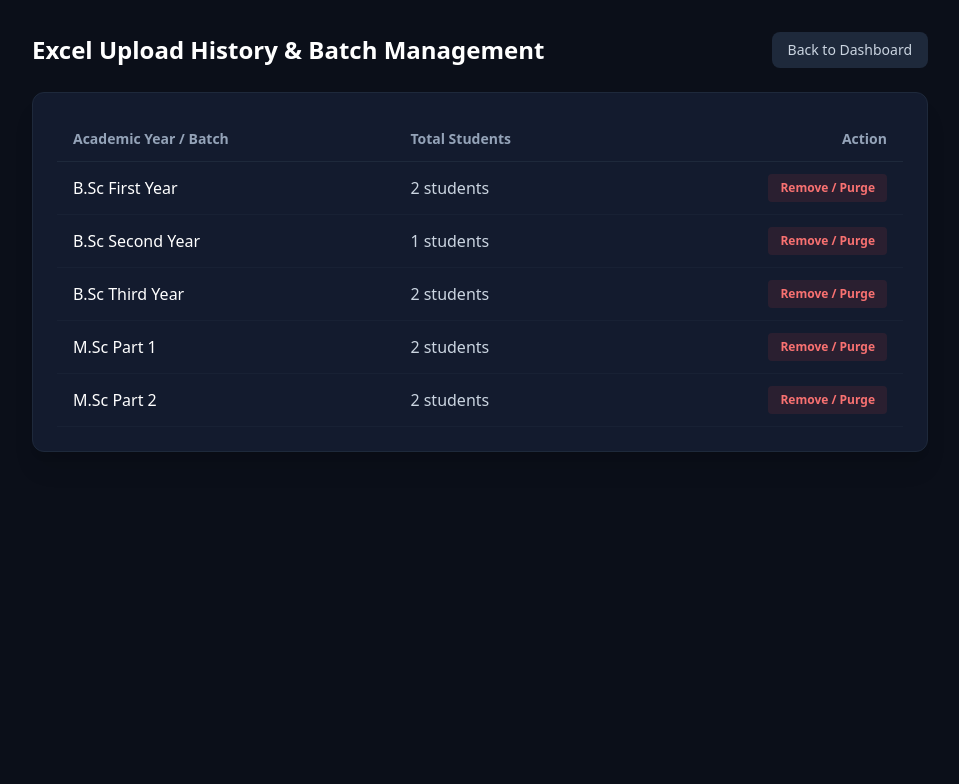
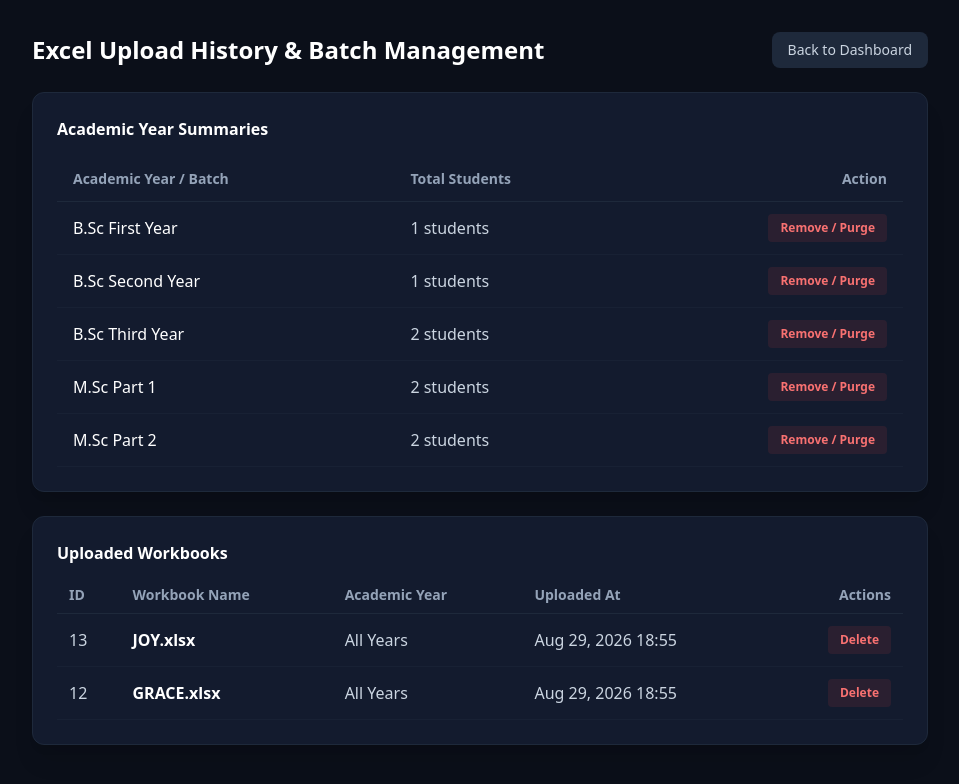
Before and after one commit to sumitjinna23-droid/student_project, a Django app: page /upload-history/ in a window 1280 px wide. Shown: the top 784 px of the page, without its empty margins (160-1119 px from the left). Run offline with Django 5.2, Linux system fonts and the light colour scheme; a user stored in the database is signed in; data comes from the database, SQL or seed files in the repository; some libraries are stand-ins or nearby versions.

Commit message:
Fix: attach ExcelBatch to created Students/Marks/Attendance; update dashboard/upload history UI

```diff
--- a/students/templates/students/upload_history.html
+++ b/students/templates/students/upload_history.html
@@ -3,6 +3,7 @@
 <head>
     <meta charset="UTF-8">
     <title>Excel Upload History & Batch Management</title>
+    <meta name="viewport" content="width=device-width, initial-scale=1.0">
     <script src="https://cdn.tailwindcss.com"></script>
 </head>
 <body class="bg-[#0b0f19] text-slate-200 font-sans p-8">
@@ -19,7 +20,8 @@
         {% endfor %}
     {% endif %}
 
-    <div class="bg-[#131b2e] border border-[#1e293b] rounded-xl p-6 shadow-xl">
+    <div class="bg-[#131b2e] border border-[#1e293b] rounded-xl p-6 shadow-xl mb-6">
+        <h2 class="text-white font-semibold mb-4">Academic Year Summaries</h2>
         <table class="w-full text-left border-collapse">
             <thead>
                 <tr class="border-b border-slate-800 text-slate-400 text-sm">
@@ -46,9 +48,54 @@
                         {% endif %}
                     </td>
                 </tr>
+                {% empty %}
+                <tr><td colspan="3" class="py-6 text-center text-slate-500">No academic year summaries available.</td></tr>
                 {% endfor %}
             </tbody>
         </table>
+    </div>
+
+    <div class="card mt-4 bg-[#131b2e] border border-[#1e293b] rounded-xl p-6 shadow-xl">
+        <div class="card-header mb-3">
+            <h3 class="text-white font-semibold">Uploaded Workbooks</h3>
+        </div>
+        <div class="card-body">
+            {% if excel_batches %}
+                <div class="overflow-x-auto">
+                    <table class="min-w-full text-left border-collapse">
+                        <thead>
+                            <tr class="text-slate-400 text-sm border-b border-slate-800">
+                                <th class="py-2 px-3">ID</th>
+                                <th class="py-2 px-3">Workbook Name</th>
+                                <th class="py-2 px-3">Academic Year</th>
+                                <th class="py-2 px-3">Uploaded At</th>
+                                <th class="py-2 px-3 text-right">Actions</th>
+                            </tr>
+                        </thead>
+                        <tbody>
+                            {% for batch in excel_batches %}
+                                <tr class="border-b border-slate-800/50 hover:bg-slate-800/30">
+                                    <td class="py-3 px-3 text-slate-300">{{ batch.id }}</td>
+                                    <td class="py-3 px-3"><strong class="text-white">{{ batch.filename }}</strong></td>
+                                    <td class="py-3 px-3 text-slate-300">{{ batch.academic_year|default:"All Years" }}</td>
+                                    <td class="py-3 px-3 text-slate-300">{{ batch.uploaded_at|date:"M d, Y H:i" }}</td>
+                                    <td class="py-3 px-3 text-right">
+                                        <form method="POST" action="{% url 'students:delete_excel_batch' batch.id %}" onsubmit="return confirm('Are you sure you want to delete {{ batch.filename }}?');" style="display:inline;">
+                                            {% csrf_token %}
+                                            <button type="submit" class="bg-red-500/10 text-red-400 hover:bg-red-500 hover:text-white px-3 py-1.5 rounded text-xs font-semibold transition">
+                                                Delete
+                                            </button>
+                                        </form>
+                                    </td>
+                                </tr>
+                            {% endfor %}
+                        </tbody>
+                    </table>
+                </div>
+            {% else %}
+                <p class="text-slate-400">No Excel workbooks uploaded yet.</p>
+            {% endif %}
+        </div>
     </div>
 </div>
 
--- a/students/urls.py
+++ b/students/urls.py
@@ -29,5 +29,7 @@ urlpatterns = [
     path('upload-history/', views.upload_history, name='upload_history'),
     path('delete-year-data/<str:year_code>/', views.delete_year_data, name='delete_year_data'),
 
+    # Deletion routes for Excel batches (two route patterns / alias names provided so templates/legacy links work)
     path('upload-history/delete-batch/<int:batch_id>/', views.delete_excel_batch, name='delete_excel_batch'),
+    path('delete-batch/<int:batch_id>/', views.delete_excel_batch, name='delete_batch'),
 ]
--- a/students/views.py
+++ b/students/views.py
@@ -1,3 +1,4 @@
+# students/views.py
 import re
 import pandas as pd
 
@@ -12,8 +13,9 @@ from django.contrib.auth import authenticate, login, logout
 from django.contrib.auth.decorators import login_required
 from django.contrib.auth.models import User
 from .models import ExcelBatch
-
-from .models import Student, Subject, Marks, SubjectAttendance, YEAR_CHOICES, UserProfile, AllowedTeacher, Achievement
+from .models import (
+    Student, Subject, Marks, SubjectAttendance, YEAR_CHOICES, UserProfile, AllowedTeacher, Achievement
+)
 from .utils import (
     map_dataframe_columns,
     parse_year_from_roll,
@@ -364,8 +366,8 @@ def student_dashboard(request):
             ai_analysis = analyze_student_performance(m, overall_att)
 
             if isinstance(ai_analysis, dict):
-                ai_analysis.setdefault('strongest_unit', m.strongest_unit or 'Unit 1')
-                ai_analysis.setdefault('weakest_unit', m.weakest_unit or 'Unit 3')
+                ai_analysis.setdefault('strongest_unit', getattr(m, 'strongest_unit', 'Unit 1'))
+                ai_analysis.setdefault('weakest_unit', getattr(m, 'weakest_unit', 'Unit 3'))
                 ai_analysis.setdefault('remedial_plan', 'Assign practice sheets.')
 
             subject_performances.append({
@@ -378,8 +380,6 @@ def student_dashboard(request):
 
         subject_count = len(subject_performances)
         overall_academic_avg = round(total_percentage_sum / subject_count, 1) if subject_count else 0.0
-        # Fetch student achievements
-        achievements = list(student.achievements.all())
 
         context.update({
             'subject_performances': subject_performances,
@@ -387,6 +387,7 @@ def student_dashboard(request):
             'overall_academic_avg': overall_academic_avg,
             'overall_att': overall_att,
             'total_subjects_evaluated': subject_count,
+            'achievements': achievements,
         })
 
     return render(request, 'student_dashboard.html', context)
@@ -433,6 +434,13 @@ def analytics_dashboard(request):
         uploaded_file = request.FILES['excel_file']
 
         try:
+            # Create ExcelBatch BEFORE processing so we can attach it to records
+            excel_batch = ExcelBatch.objects.create(
+                filename=uploaded_file.name,
+                academic_year=request.POST.get('year', 'General'),
+                uploaded_by=request.user if request.user.is_authenticated else None
+            )
+
             if uploaded_file.name.endswith('.csv'):
                 df = pd.read_csv(uploaded_file)
             else:
@@ -449,10 +457,14 @@ def analytics_dashboard(request):
                         if not roll or roll.lower() == 'nan':
                             continue
 
-                        student_obj, _ = Student.objects.get_or_create(
+                        student_obj, created = Student.objects.get_or_create(
                             roll_number=roll,
-                            defaults={'name': f"Student {roll}"}
+                            defaults={'name': f"Student {roll}", 'created_in_batch': excel_batch}
                         )
+                        if created:
+                            # already set created_in_batch via defaults
+                            pass
+
                         subj_name = str(row['Subject']).strip()
                         subject_obj, _ = Subject.objects.get_or_create(name=subj_name)
 
@@ -464,9 +476,13 @@ def analytics_dashboard(request):
                                 'theory_attended': int(clean_val(row['Attended Theory']) or 0),
                                 'practical_total': int(clean_val(row['Total Practical']) or 0),
                                 'practical_attended': int(clean_val(row['Attended Practical']) or 0),
+                                'excel_batch': excel_batch
                             }
                         )
                         records_created += 1
+
+                excel_batch.record_count = records_created
+                excel_batch.save()
 
                 messages.success(request, f"Streamlined attendance uploaded for {records_created} records!")
                 return redirect('/dashboard/')
@@ -477,6 +493,7 @@ def analytics_dashboard(request):
                     request,
                     f"Upload Failed! Missing required columns in file: {', '.join(missing_cols)}"
                 )
+                excel_batch.delete()
                 return redirect('/dashboard/')
 
             records_created = 0
@@ -501,7 +518,7 @@ def analytics_dashboard(request):
 
                     student_obj, created = Student.objects.get_or_create(
                         roll_number=roll,
-                        defaults={'name': name}
+                        defaults={'name': name, 'created_in_batch': excel_batch}
                     )
 
                     if not created and student_obj.name != name:
@@ -555,6 +572,7 @@ def analytics_dashboard(request):
                             'internal_marks': internal,
                             'practical_marks': practical,
                             'assignment_marks': assignment,
+                            'excel_batch': excel_batch
                         }
                     )
 
@@ -573,20 +591,25 @@ def analytics_dashboard(request):
                                 'theory_total': th_tot or 0,
                                 'practical_attended': pr_att or 0,
                                 'practical_total': pr_tot or 0,
+                                'excel_batch': excel_batch
                             }
                         )
 
                     records_created += 1
 
-            ExcelBatch.objects.create(
-                filename=uploaded_file.name,
-                academic_year=request.POST.get('year', 'General')
-            )
+            excel_batch.record_count = records_created
+            excel_batch.save()
             messages.success(request, f"Success! Imported/Updated {records_created} student records.")
             return redirect('/dashboard/')
 
         except Exception as e:
             messages.error(request, f"Error processing file: {str(e)}")
+            # If batch exists, try to remove it to avoid orphan
+            try:
+                if 'excel_batch' in locals():
+                    excel_batch.delete()
+            except Exception:
+                pass
             return redirect('/dashboard/')
 
     selected_student_id = request.GET.get('student_id') or request.GET.get('dossier')
@@ -596,8 +619,8 @@ def analytics_dashboard(request):
 
     subjects = Subject.objects.all()
 
-    # Fetch upload batch history (replace `ExcelBatch.objects.all()` with your actual Model name if different, e.g., UploadHistory.objects.all())
-    uploaded_files_qs = ExcelBatch.objects.all() if 'ExcelBatch' in globals() else []
+    # Fetch upload batch history
+    uploaded_files_qs = ExcelBatch.objects.all()
 
     context = {
         'subjects': subjects,
@@ -688,9 +711,6 @@ def analytics_dashboard(request):
             # Fetch student achievements
             achievements = list(student.achievements.all())
 
-            # REQ 2: Full Achievement Depth Context for Dossier View
-            achievements = list(student.achievements.all())
-
             context.update({
                 'achievements': achievements,
                 'subject_performances': subject_performances,
@@ -761,11 +781,10 @@ def analytics_dashboard(request):
 
     master_student_roster = []
 
-    # 4-Quadrant Visual Scatter Analytics Collections
-    quadrant_top_right = []    # High Att (>=75%), High Acad (>=50%) -> Stars
-    quadrant_top_left = []     # Low Att (<75%), High Acad (>=50%)  -> Academic Potential
-    quadrant_bottom_right = []  # High Att (>=75%), Low Acad (<50%)   -> High Effort / Remedial
-    quadrant_bottom_left = []   # Low Att (<75%), Low Acad (<50%)   -> Critical Risk
+    quadrant_top_right = []    # High Att (>=75%), High Acad (>=50%)
+    quadrant_top_left = []     # Low Att (<75%), High Acad (>=50%)
+    quadrant_bottom_right = []  # High Att (>=75%), Low Acad (<50%)
+    quadrant_bottom_left = []   # Low Att (<75%), Low Acad (<50%)
 
     for st in all_students_list:
         st_m = student_marks_map.get(st.id, [])
@@ -860,7 +879,6 @@ def analytics_dashboard(request):
 # =========================================================
 # MULTI-SHEET EXCEL BULK INGESTION & DATA MANAGEMENT VIEWS
 # =========================================================
-
 @login_required
 def upload_excel_view(request):
     if hasattr(request.user, 'profile') and request.user.profile.role == UserProfile.Role.STUDENT:
@@ -869,6 +887,7 @@ def upload_excel_view(request):
 
     if request.method == 'POST' and request.FILES.get('excel_file'):
         excel_file = request.FILES['excel_file']
+        file_name = excel_file.name
 
         try:
             xls = pd.ExcelFile(excel_file)
@@ -879,6 +898,12 @@ def upload_excel_view(request):
                 return redirect('students:upload_excel')
 
             with transaction.atomic():
+                # Requirement 1: Create an ExcelBatch tracking record for upload history & deletion tracking
+                excel_batch = ExcelBatch.objects.create(
+                    filename=file_name,
+                    uploaded_by=request.user if request.user.is_authenticated else None
+                )
+
                 def get_num(row, col, default=0.0):
                     val = row.get(col)
                     return float(val) if pd.notna(val) else default
@@ -916,10 +941,13 @@ def upload_excel_view(request):
 
                     student_name = str(row.get('Student Name', '')).strip()
 
-                    student, _ = Student.objects.get_or_create(
+                    student, created = Student.objects.get_or_create(
                         roll_number=roll,
-                        defaults={'name': student_name or roll}
+                        defaults={'name': student_name or roll, 'created_in_batch': excel_batch}
                     )
+                    if not created and student.name != student_name and student_name:
+                        student.name = student_name
+                        student.save()
 
                     subject = subject_lookup.get(subj_name)
                     if not subject:
@@ -948,6 +976,8 @@ def upload_excel_view(request):
                     marks_obj.assignment_marks = get_mark('Assignment')
                     marks_obj.presentation_marks = get_mark('Presentation')
 
+                    # attach batch reference
+                    marks_obj.excel_batch = excel_batch
                     marks_obj.save()
 
                 student_lookup = {s.roll_number: s for s in Student.objects.all()}
@@ -964,7 +994,7 @@ def upload_excel_view(request):
                     if not student:
                         student, _ = Student.objects.get_or_create(
                             roll_number=roll,
-                            defaults={'name': str(row.get('Name', roll)).strip()}
+                            defaults={'name': str(row.get('Name', roll)).strip(), 'created_in_batch': excel_batch}
                         )
                         student_lookup[roll] = student
 
@@ -989,13 +1019,20 @@ def upload_excel_view(request):
                             'theory_total': th_tot,
                             'practical_attended': pr_att,
                             'practical_total': pr_tot,
+                            'excel_batch': excel_batch
                         }
                     )
 
-            messages.success(request, "Success! Multi-sheet academic dataset imported seamlessly.")
+            messages.success(request, f"Success! Excel batch '{file_name}' imported seamlessly.")
             return redirect('students:analytics_dashboard')
 
         except Exception as e:
+            # If upload fails, ensure to remove the partially created batch
+            try:
+                if 'excel_batch' in locals():
+                    excel_batch.delete()
+            except Exception:
+                pass
             messages.error(request, f"Import error: {str(e)}")
 
     return render(request, 'students/upload_excel.html')
@@ -1003,7 +1040,7 @@ def upload_excel_view(request):
 
 @login_required
 def upload_history(request):
-    """REQ 4: Upload History and Batch Summary tracking view."""
+    """REQ 1 & REQ 4: Upload History, Excel Batch Workbooks, and Year Summaries."""
     if hasattr(request.user, 'profile') and request.user.profile.role == UserProfile.Role.STUDENT:
         messages.error(request, "Access denied.")
         return redirect('students:student_dashboard')
@@ -1017,7 +1054,12 @@ def upload_history(request):
             'student_count': count
         })
 
-    return render(request, 'students/upload_history.html', {'year_summaries': year_summaries})
+    excel_batches = ExcelBatch.objects.all().order_by('-uploaded_at')
+
+    return render(request, 'students/upload_history.html', {
+        'year_summaries': year_summaries,
+        'excel_batches': excel_batches,
+    })
 
 
 @login_required
@@ -1048,7 +1090,11 @@ def delete_excel_batch(request, batch_id):
     if request.method == 'POST':
         batch = get_object_or_404(ExcelBatch, id=batch_id)
         filename = batch.filename
-        batch.delete()
-        messages.success(request, f"Excel workbook batch '{filename}' successfully deleted.")
+
+        try:
+            batch.delete_associated_records()
+            messages.success(request, f"Excel workbook batch '{filename}' successfully deleted.")
+        except Exception as e:
+            messages.error(request, f"Failed to delete batch '{filename}': {str(e)}")
 
     return redirect('students:upload_history')
```
Also changed, not shown: students/models.py (+53 -33 lines), students/templates/student_dashboard.html (+4 -7 lines), students/templates/students/dashboard.html (+12 -15 lines), db.sqlite3, students/migrations/0028_excelbatch_record_count_excelbatch_uploaded_by_and_more.py (added), students/migrations/0029_delete_uploadedexcelbatch.py (added).
